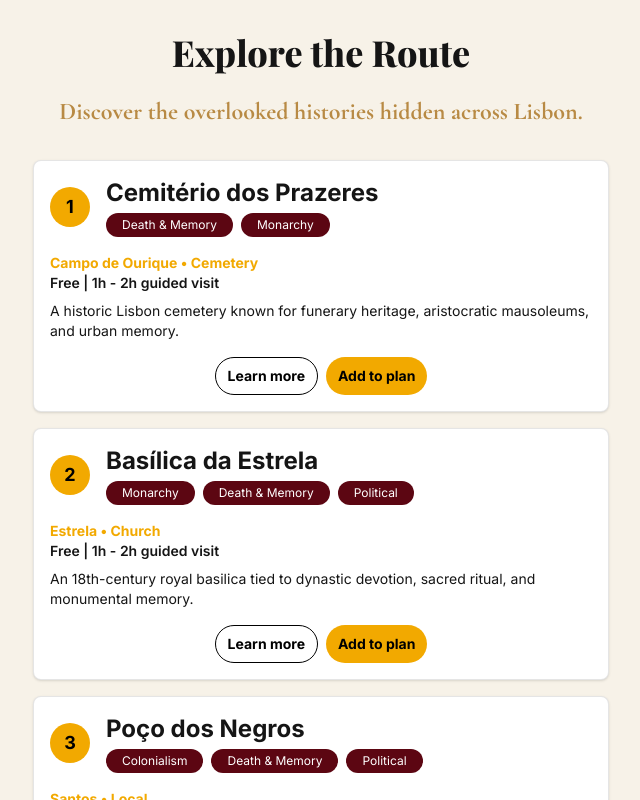
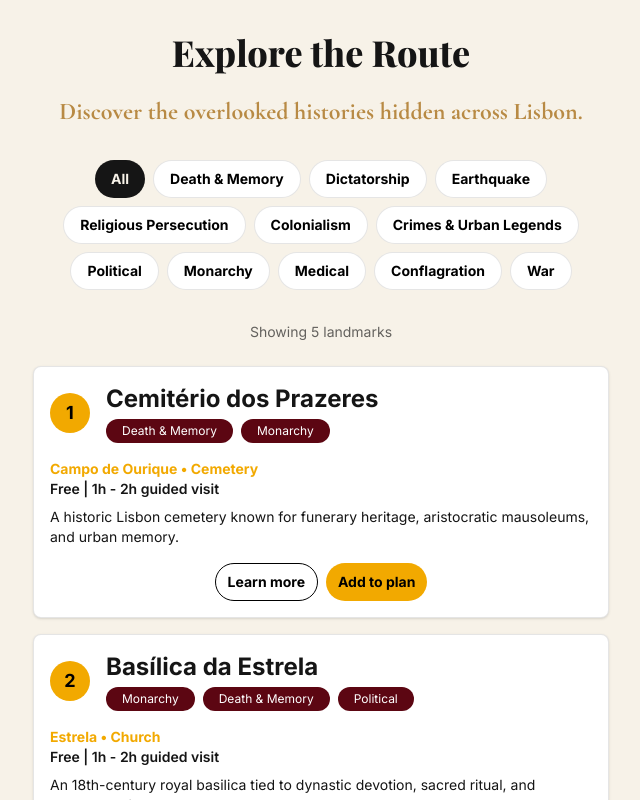
Before and after one commit to alinelx/dark-28, a Next.js app: page /route in a window 1280 px wide. Shown: the top 800 px of the page, without its empty margins (319-959 px from the left). Built offline with nearby package versions, Linux system fonts and the light colour scheme.

Commit message:
feat(route): persist category filter through detail page navigation

```diff
--- a/src/app/route/[slug]/page.tsx
+++ b/src/app/route/[slug]/page.tsx
@@ -46,15 +46,17 @@ export default async function LandmarkDetailPage({
         <div className="flex flex-col gap-4 items-center">
           <div className="flex flex-wrap gap-2">
             {landmark.category.map((cat) => {
-              const category = categories.find((item) => item.id === cat);
-              return (
-                <span
-                  key={cat}
-                  className="rounded-full bg-(--color-burgundy) px-4 py-1 text-xs font-semibold text-white"
+            const category = categories.find((item) => item.id === cat);
+
+            return (
+                <Link
+                key={cat}
+                href={`/route?category=${cat}`}
+                className="rounded-full bg-(--color-burgundy) px-4 py-1 text-xs font-semibold text-white transition hover:opacity-90"
                 >
-                  {category?.label || cat}
-                </span>
-              );
+                {category?.label || cat}
+                </Link>
+            );
             })}
           </div>
 
@@ -72,7 +74,7 @@ export default async function LandmarkDetailPage({
             {landmark.locationName} • {landmark.type}
           </div>
 
-          <div className="flex flex-wrap gap-4 px-4 py-2 text-xs font-medium bg-black text-white rounded-full w-max">
+          <div className="flex flex-wrap gap-4 px-4 py-2 text-xs uppercase font-medium bg-(--color-burgundy) text-white rounded-full w-max">
             {landmark.price && <span>{landmark.price}</span>}
             {landmark.estimatedVisitTime && (
             <>
--- a/src/app/route/page.tsx
+++ b/src/app/route/page.tsx
@@ -1,8 +1,38 @@
+"use client";
 import { landmarks } from "@/data/landmarks";
 import { categories } from "@/data/categories";
 import Link from "next/link";
+import { useSearchParams, useRouter } from "next/navigation";
+import { useMemo } from "react";
 
 export default function RoutePage() {
+  const router = useRouter();
+  const searchParams = useSearchParams();
+  const categoryFromUrl = searchParams.get("category");
+  const activeCategory =
+    categoryFromUrl && categories.some((cat) => cat.id === categoryFromUrl)
+      ? categoryFromUrl
+      : "all";
+
+  const filteredLandmarks = useMemo(() => {
+    if (activeCategory === "all") {
+      return landmarks;
+    }
+
+    return landmarks.filter((landmark) =>
+      landmark.category.includes(activeCategory)
+    );
+  }, [activeCategory]);
+
+  function handleCategoryChange(categoryId: string) {
+    if (categoryId === "all") {
+      router.push("/route");
+      return;
+    }
+
+    router.push(`/route?category=${categoryId}`);
+  }
+
   return (
     <main className="min-h-screen bg-(--color-bg) text-(--color-text) px-6 py-8">
       <div className="max-w-xl mx-auto flex flex-col items-center justify-center">
@@ -19,9 +49,40 @@ export default function RoutePage() {
         >
           Discover the overlooked histories hidden across Lisbon.
         </h2>
+        <div className="mb-8 flex flex-wrap justify-center gap-2">
+          <button
+            type="button"
+            onClick={() => handleCategoryChange("all")}
+            className={`rounded-full px-4 py-2 text-sm font-bold transition ${
+              activeCategory === "all"
+                ? "bg-(--color-text) text-(--color-bg)"
+                : "bg-white text-black border border-black/10"
+            }`}
+          >
+            All
+          </button>
 
+          {categories.map((category) => (
+            <button
+              key={category.id}
+              type="button"
+              onClick={() => handleCategoryChange(category.id)}
+              className={`rounded-full px-4 py-2 text-sm font-bold transition ${
+                activeCategory === category.id
+                  ? "bg-(--color-burgundy) text-white"
+                  : "bg-white text-black border border-black/10"
+              }`}
+            >
+              {category.label}
+            </button>
+          ))}
+        </div>
+        <p className="mb-6 text-sm text-black/60">
+          Showing {filteredLandmarks.length} landmark
+          {filteredLandmarks.length === 1 ? "" : "s"}
+        </p>
         <div className="flex flex-col gap-4">
-          {landmarks.map((landmark) => (
+          {filteredLandmarks.map((landmark) => (
             <div
               key={landmark.id}
               className="rounded-lg border border-black/10 bg-white p-4 shadow-sm"
```
